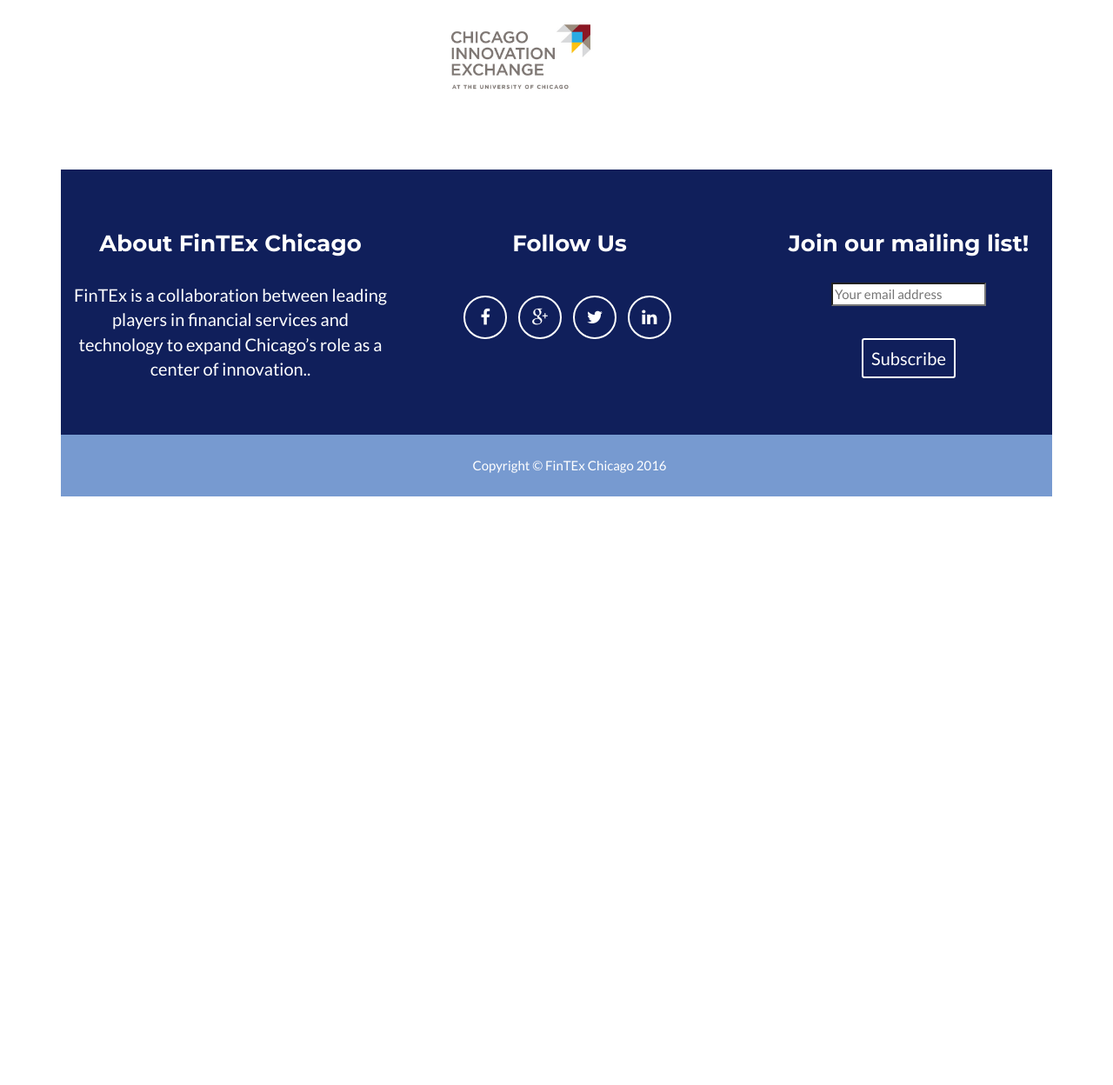
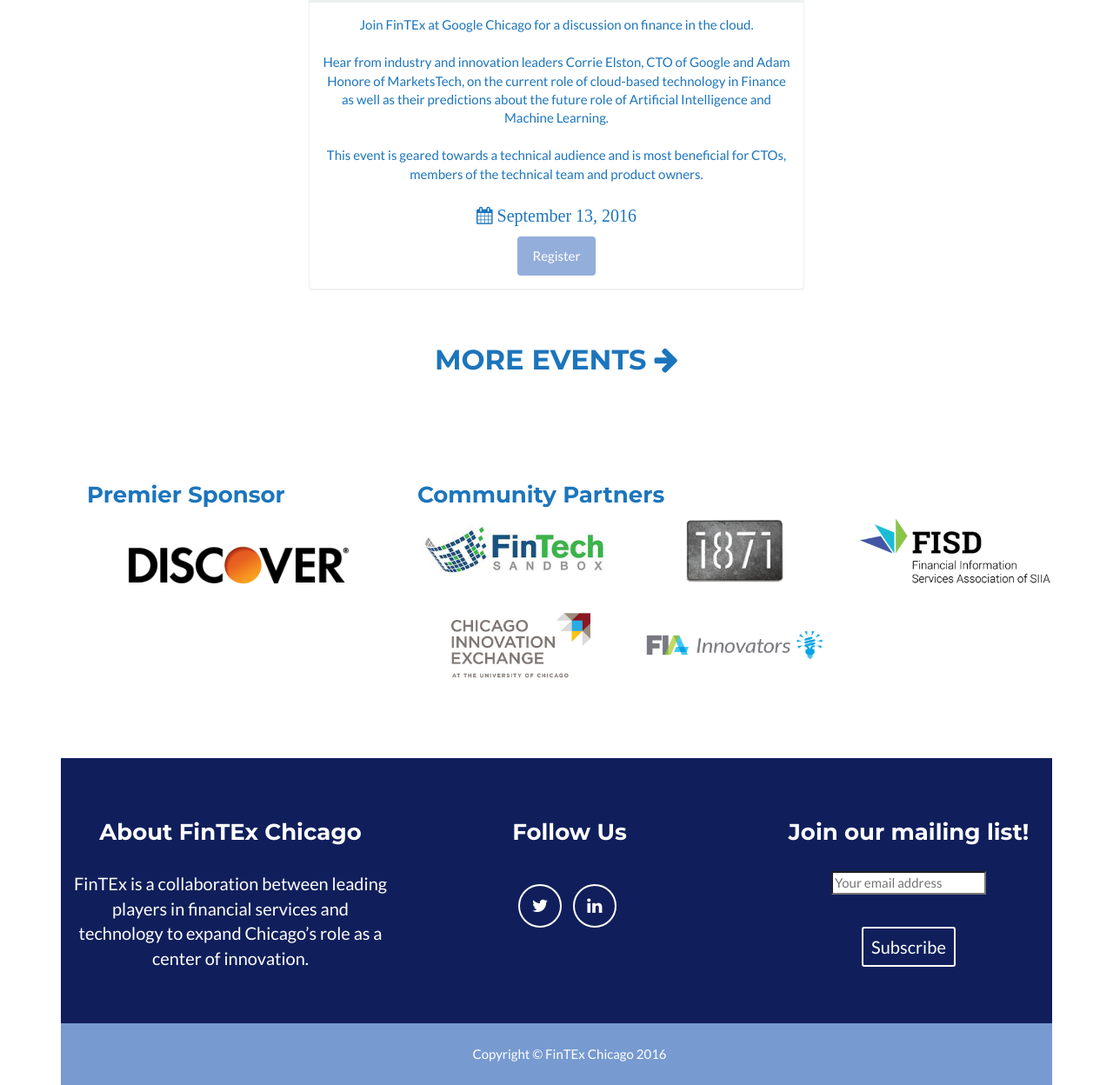
Before and after one commit to LisaEzrolCurran/FinTExChicagoWeb, a plain HTML site: page FinTExWebSite/index.html at #!/home in a window 1280 px wide. Shown: the part 1047-2295 px from the top of the page at 87% size. Before the commit the page ends 1618 px from the top, so only its background shows below. Drawn offline with nearby package versions, Linux system fonts and the light colour scheme.

Commit message:
event edits

```diff
--- a/FinTExWebSite/js/templates/homeTmpl.html
+++ b/FinTExWebSite/js/templates/homeTmpl.html
@@ -101,30 +101,28 @@
 <div class="container">
     </br></br></br>
 
-    <a href="https://docs.google.com/forms/d/1fDqjhqkEbZpnGtKmvYRCk6UbUrrMbAmWusBDwBbR2Fs/viewform", target="_blank">
-    <img class="img-responsive" id="infograph" src="img/PutOnMap.png" alt=""> </a>
+    <a href="https://docs.google.com/forms/d/1fDqjhqkEbZpnGtKmvYRCk6UbUrrMbAmWusBDwBbR2Fs/viewform" , target="_blank">
+        <img class="img-responsive" id="infograph" src="img/PutOnMap.png" alt="">
+    </a>
     </br>
     <!-- UPCOMING EVENTS -->
-
-<!--
 
     <div class="page-header">
         <h1>Upcoming Events</h1>
         <hr class="star-primary">
 
         </br>
-
-
         <div class="span6 offset3 event-list">
             <div class="panel panel-default">
                 <div class="panel-heading">
-                    <h3 class="panel-title">Chicago FinTech Innovators Launch</h3>
+                    <h3 class="panel-title">Finance in the Cloud</h3>
                 </div>
                 <div class="panel-body">
-                    Chicago has a long history as a leader in financial innovation and many leading companies in trading, insurance, investments, and financial technology call Chicago their home. Please join us as we celebrate the launch of our profile series that will highlight and acknowledge the firms leading the fintech revolution in Chicago for the 21st century.
+                    Join FinTEx at Google Chicago for a discussion on finance in the cloud. </br></br>Hear from industry and innovation leaders Corrie Elston, CTO of Google and Adam Honore of MarketsTech, on the current role of cloud-based technology in Finance as well as their predictions about the future role of Artificial Intelligence and Machine Learning. </br></br>This event is geared towards a technical audience and is most beneficial for CTOs, members of the technical team and product owners.
                     </br></br>
-                    <p><i class="fa fa-calendar"> May 19, 2016 </i></p>
-                    <a href="https://www.eventbrite.com/e/chicago-fintech-innovators-launch-party-tickets-24804150883?aff=es2" target="_blank" class="btn btn-success btn-md">Register</a>
+                    <p><i class="fa fa-calendar"> September 13, 2016 </i></p>
+                    <a href="
+https://www.eventbrite.com/e/finance-in-the-cloud-tickets-27153223021" target="_blank" class="btn btn-success btn-md">Register</a>
                 </div>
             </div>
         </div>
@@ -135,7 +133,7 @@
         <div>
             <h2><a href="#events">MORE EVENTS <i class="fa fa-arrow-right"></i></a></h2>
         </div>
-    </div> -->
+    </div>
 
     <!-- SPONSORS (portfolio) Grid Section -->
     <section id="portfolio">
@@ -166,6 +164,9 @@
 
                     <div class="col-xs-5 portfolio-item">
                         <img src="img/sponsors/CIE.png" class="img-responsive" alt="">
+                    </div>
+                    <div class="col-xs-5 portfolio-item">
+                        <img src="img/sponsors/FIAInnovators.png" class="img-responsive" alt="">
                     </div>
                 </div>
 
@@ -212,6 +213,9 @@
                 <div class="row">
                     <div class="col-sm-4 portfolio-item">
                         <img src="img/sponsors/CIE.png" class="img-responsive" alt="">
+                    </div>
+                    <div class="col-sm-4 portfolio-item">
+                        <img src="img/sponsors/FIAInnovators.png" class="img-responsive" alt="">
                     </div>
                 </div>
             </div>
@@ -293,14 +297,14 @@
     </div>
 
 
-    <!-- FOOTER -->
+    <!-- FOOTER
         <footer class="text-center">
             <div class="footer-above">
                 <div class="container">
                     <div class="row">
                         <div class="footer-col col-md-4">
                             <h3>About FinTEx Chicago</h3>
-                        <p>FinTEx is a collaboration between leading players in financial services and technology to expand Chicago’s role as a center of innovation.</a>.</p>
+                            <p>FinTEx is a collaboration between leading players in financial services and technology to expand Chicago’s role as a center of innovation.</a></p>
                         </div>
                         <div class="footer-col col-md-4">
                             <h3>Follow Us</h3>
@@ -358,3 +362,63 @@
                 </div>
             </div>
         </footer>
+    -->
+    <footer class="text-center">
+        <div class="footer-above">
+            <div class="container">
+                <div class="row">
+                    <div class="footer-col col-md-4">
+                        <h3>About FinTEx Chicago</h3>
+                        <p>FinTEx is a collaboration between leading players in financial services and technology to expand Chicago’s role as a center of innovation.</a></p>
+                    </div>
+                    <div class="footer-col col-md-4">
+                        <h3>Follow Us</h3>
+                        <ul class="list-inline">
+                            <li>
+                                <a href="https://twitter.com/FinTExChicago" target="_blank" class="btn-social btn-outline"><i class="fa fa-fw fa-twitter"></i></a>
+                            </li>
+                            <li>
+                                <a href="https://www.linkedin.com/company/5402425?trk=prof-exp-company-name" target="_blank" class="btn-social btn-outline"><i class="fa fa-fw fa-linkedin"></i></a>
+                            </li>
+                        </ul>
+                    </div>
+                    <div class="footer-col col-md-4">
+                        <h3>Join our mailing list!</h3>
+
+                        <form action="https://docs.google.com/forms/d/1Eayxd5wN2tU0MpbrMleeLM3Nsz0RJoMofxE3kDYYxPo/formResponse" method="POST" id="ss-form" target="_blank" onsubmit="">
+                            <div class="ss-form-question errorbox-good" role="listitem">
+                                <div dir="auto" class="ss-item ss-item-required ss-text">
+                                    <div class="ss-form-entry">
+                                        <input type="text" name="entry.1928406774" style="color:black;" placeholder="Your email address" value="" class="ss-q-short" id="entry_1928406774" dir="auto" aria-label="Email  " aria-required="true" required="" title="">
+                                        <input type="hidden" name="draftResponse" value="[,,&quot;-8793509467677659677&quot;]
+">
+                                        <input type="hidden" name="pageHistory" value="0">
+
+                                        <input type="hidden" name="fvv" value="0">
+
+                                        <input type="hidden" name="fbzx" value="-8793509467677659677">
+                                        </br></br>
+                                        <input type="submit" name="submit" value="Subscribe" id="ss-submit" class="btn btn-sm btn-outline">
+
+                                        <div class="error-message" id="1637753161_errorMessage"></div>
+
+                                    </div>
+                                </div>
+                            </div>
+                        </form>
+
+
+                    </div>
+                </div>
+            </div>
+        </div>
+        <div class="footer-below">
+            <div class="container">
+                <div class="row">
+                    <div class="col-lg-12">
+                        Copyright &copy; FinTEx Chicago 2016
+                    </div>
+                </div>
+            </div>
+        </div>
+    </footer>
```
Lines whose indentation alone changed are shown as unchanged.
